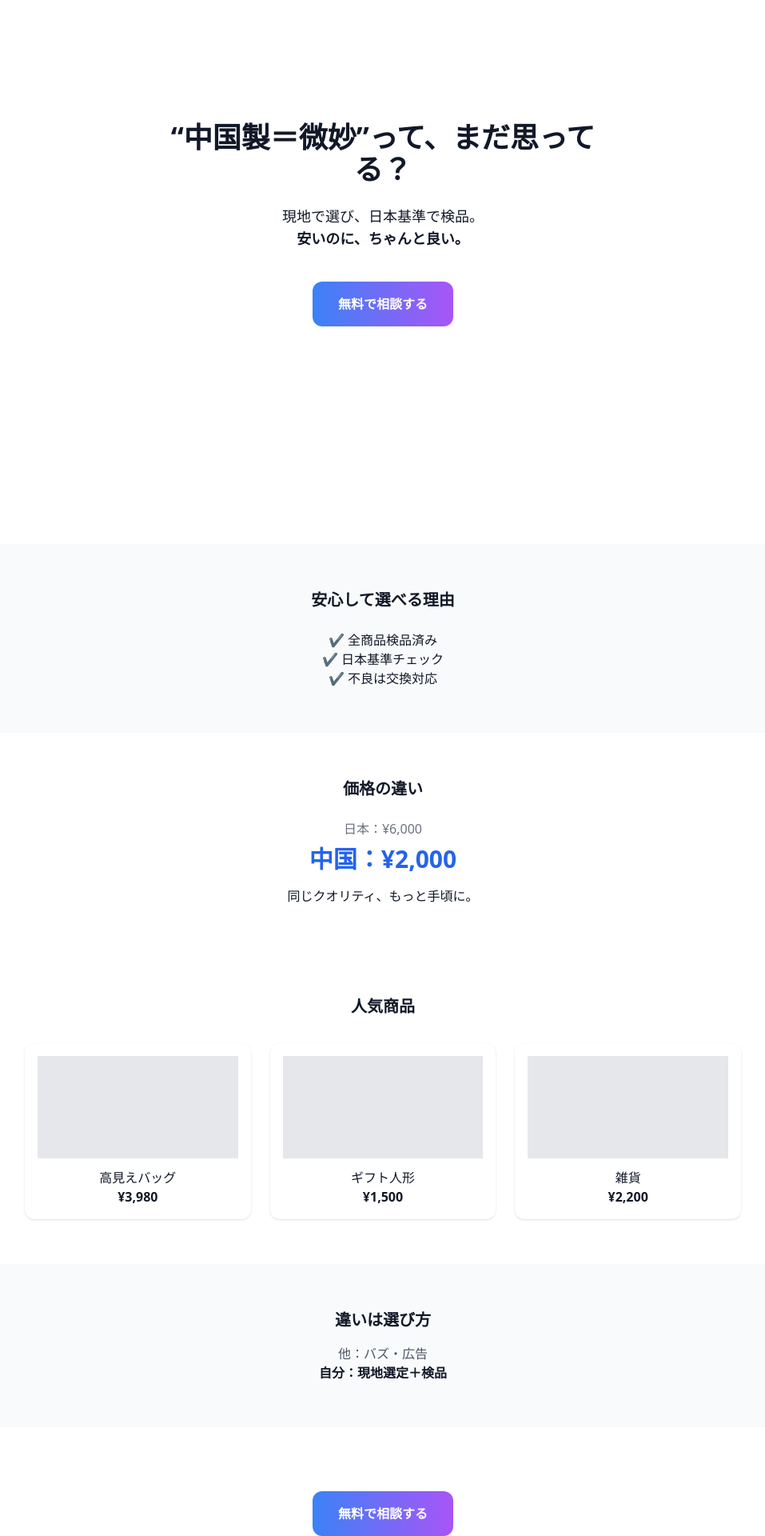
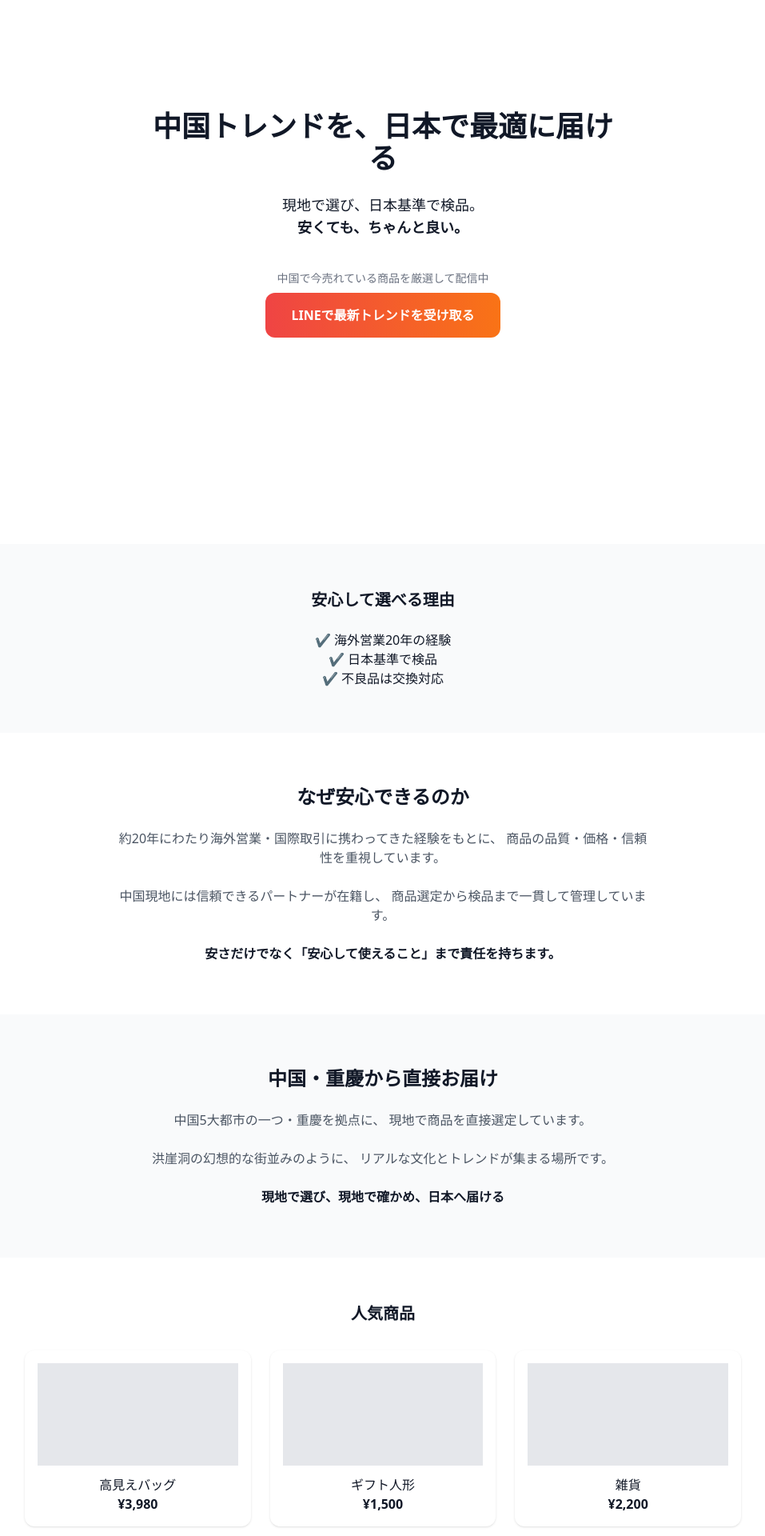
Before and after one commit to toramarutora44-png/EC-Cross-border, a Next.js app: page / in a window 1280 px wide. Shown: the part 120-2040 px from the top of the page at 80% size, without its empty margins (161-1118 px from the left). Built offline with nearby package versions, Linux system fonts and the light colour scheme.

Commit message:
LP full update

```diff
--- a/app/page.tsx
+++ b/app/page.tsx
@@ -1,3 +1,5 @@
+"use client";
+
 export default function Home() {
   return (
     <main className="bg-white text-gray-900">
@@ -5,7 +7,7 @@ export default function Home() {
       {/* HERO */}
       <section className="min-h-screen flex flex-col justify-center items-center text-center px-6">
         <h1 className="text-2xl md:text-4xl font-bold max-w-xl leading-relaxed">
-          “中国製＝微妙”って、まだ思ってる？
+          中国トレンドを、日本で最適に届ける
         </h1>
 
         <p className="mt-6 text-lg">
@@ -13,28 +15,67 @@ export default function Home() {
         </p>
 
         <p className="text-lg font-semibold">
-          安いのに、ちゃんと良い。
+          安くても、ちゃんと良い。
         </p>
 
-        <button className="mt-10 px-8 py-4 rounded-xl text-white font-bold bg-gradient-to-r from-blue-500 to-purple-500">
-          無料で相談する
-        </button>
+        <div className="mt-10">
+          <p className="text-sm text-gray-500 mb-2">
+            中国で今売れている商品を厳選して配信中
+          </p>
+          <button className="px-8 py-4 rounded-xl text-white font-bold bg-gradient-to-r from-red-500 to-orange-500">
+            LINEで最新トレンドを受け取る
+          </button>
+        </div>
       </section>
 
-      {/* 安心 */}
+      {/* 信頼 */}
       <section className="py-14 text-center bg-gray-50">
         <h2 className="text-xl font-bold mb-6">安心して選べる理由</h2>
-        <p>✔ 全商品検品済み</p>
-        <p>✔ 日本基準チェック</p>
-        <p>✔ 不良は交換対応</p>
+        <p>✔ 海外営業20年の経験</p>
+        <p>✔ 日本基準で検品</p>
+        <p>✔ 不良品は交換対応</p>
       </section>
 
-      {/* 価格 */}
-      <section className="py-14 text-center">
-        <h2 className="text-xl font-bold mb-6">価格の違い</h2>
-        <p className="text-gray-500">日本：¥6,000</p>
-        <p className="text-3xl font-bold text-blue-600 mt-2">中国：¥2,000</p>
-        <p className="mt-4">同じクオリティ、もっと手頃に。</p>
+      {/* 運営者 */}
+      <section className="py-16 px-6 text-center">
+        <h2 className="text-xl md:text-2xl font-bold mb-6">
+          なぜ安心できるのか
+        </h2>
+
+        <p className="max-w-2xl mx-auto text-gray-600">
+          約20年にわたり海外営業・国際取引に携わってきた経験をもとに、
+          商品の品質・価格・信頼性を重視しています。
+        </p>
+
+        <p className="mt-6 max-w-2xl mx-auto text-gray-600">
+          中国現地には信頼できるパートナーが在籍し、
+          商品選定から検品まで一貫して管理しています。
+        </p>
+
+        <p className="mt-6 font-semibold">
+          安さだけでなく「安心して使えること」まで責任を持ちます。
+        </p>
+      </section>
+
+      {/* 重慶 */}
+      <section className="py-16 px-6 bg-gray-50 text-center">
+        <h2 className="text-xl md:text-2xl font-bold mb-6">
+          中国・重慶から直接お届け
+        </h2>
+
+        <p className="max-w-2xl mx-auto text-gray-600">
+          中国5大都市の一つ・重慶を拠点に、
+          現地で商品を直接選定しています。
+        </p>
+
+        <p className="mt-6 max-w-2xl mx-auto text-gray-600">
+          洪崖洞の幻想的な街並みのように、
+          リアルな文化とトレンドが集まる場所です。
+        </p>
+
+        <p className="mt-6 font-semibold">
+          現地で選び、現地で確かめ、日本へ届ける
+        </p>
       </section>
 
       {/* 商品 */}
@@ -62,17 +103,19 @@ export default function Home() {
         </div>
       </section>
 
-      {/* 差別化 */}
-      <section className="py-14 text-center bg-gray-50">
-        <h2 className="text-xl font-bold mb-4">違いは選び方</h2>
-        <p className="text-gray-600">他：バズ・広告</p>
-        <p className="font-semibold">自分：現地選定＋検品</p>
+      {/* 納期 */}
+      <section className="py-10 text-center text-sm text-gray-500">
+        ご注文後、約7〜10日でお届けします（現地検品・国際配送のため）
       </section>
 
       {/* CTA */}
       <section className="py-20 text-center">
-        <button className="px-8 py-4 rounded-xl text-white font-bold bg-gradient-to-r from-blue-500 to-purple-500">
-          無料で相談する
+        <p className="text-sm text-gray-500 mb-2">
+          中国で今売れている商品を厳選配信中
+        </p>
+
+        <button className="px-8 py-4 rounded-xl text-white font-bold bg-gradient-to-r from-red-500 to-orange-500">
+          LINEで最新トレンドを受け取る
         </button>
       </section>
 
```
